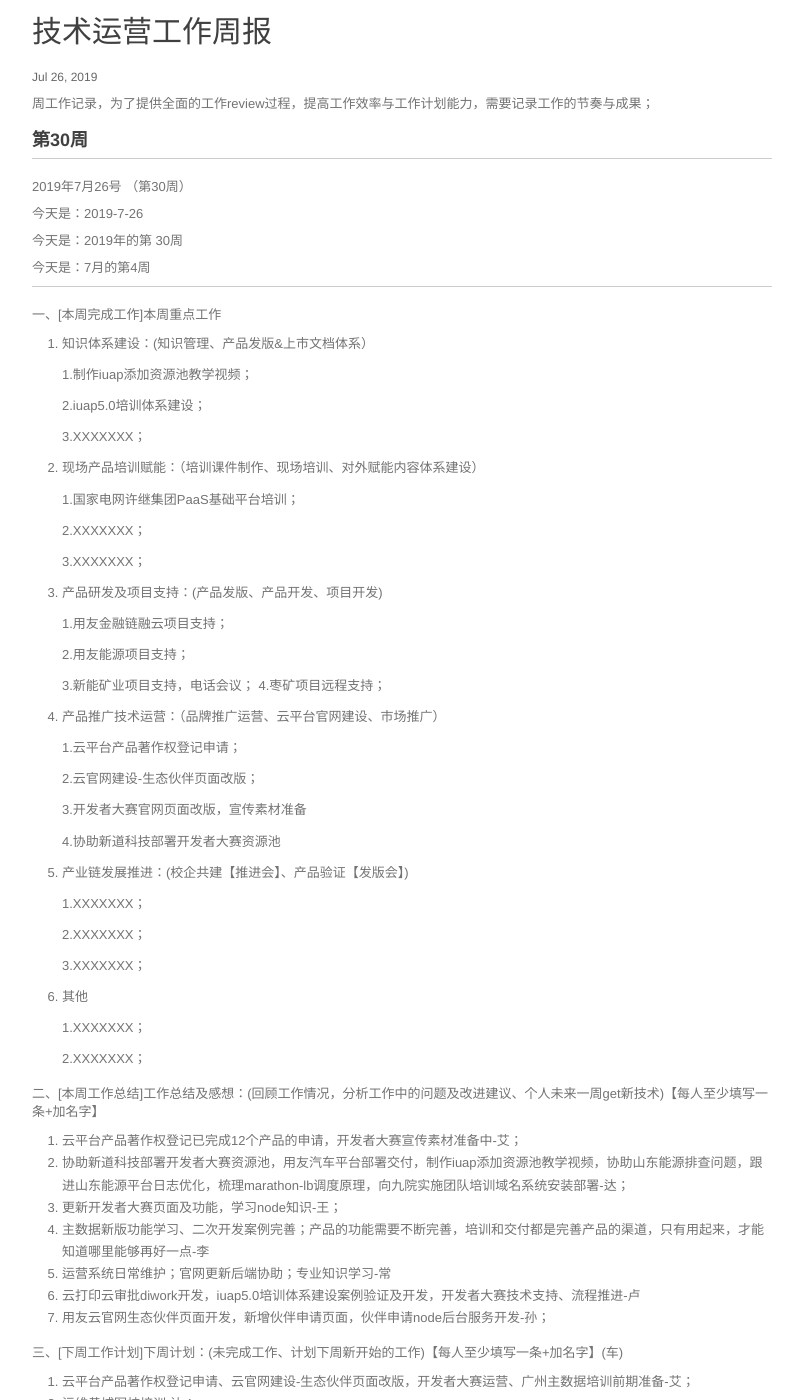
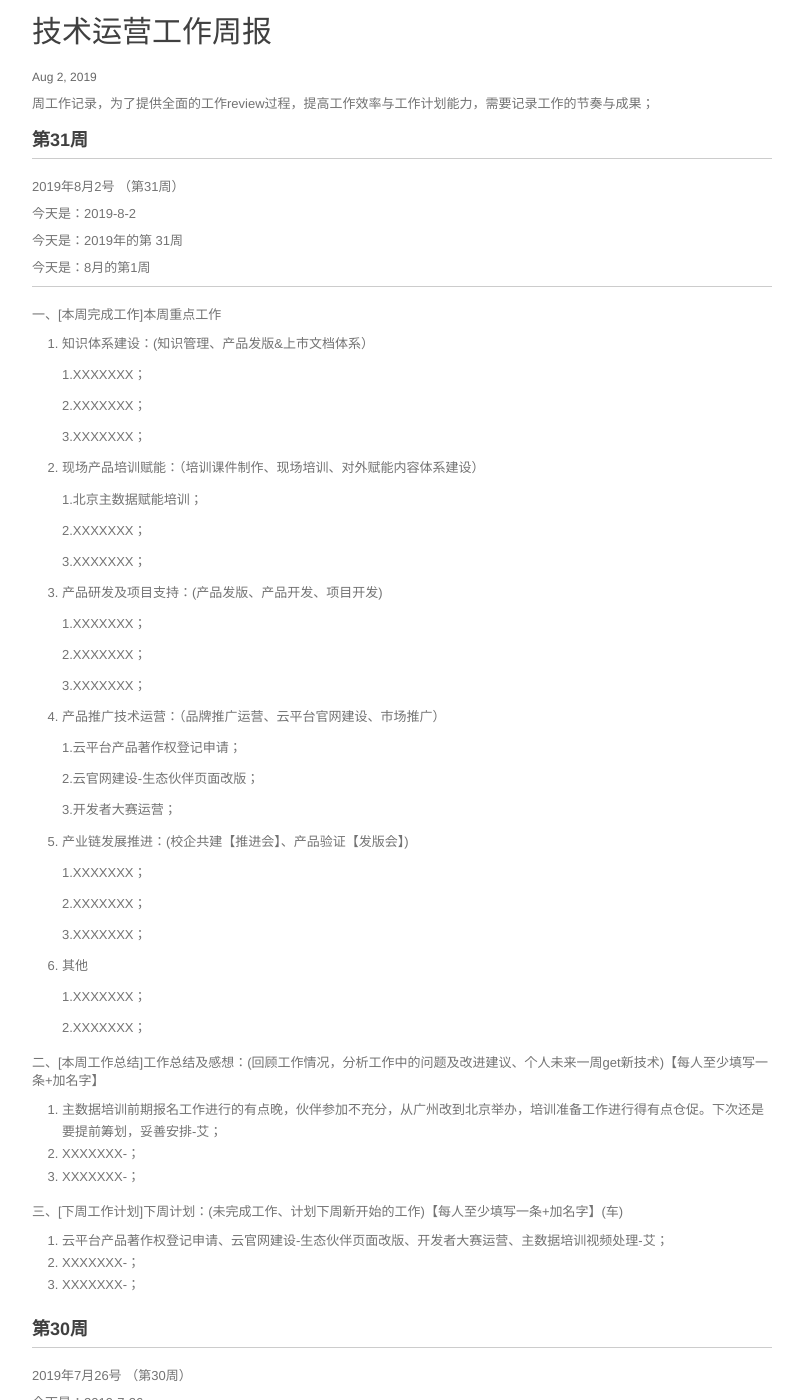
Before and after one commit to walllFlower/blog, a Jekyll site: the page built from _posts/2018-07-17-day_report_cxz.md, in a window 1280 px wide and 1400 px high, scrolled down 203 px. Shown: the whole window, without its empty margins (238-1041 px from the left). Built offline with Jekyll 4.4.1, drawn with Linux system fonts in a browser that asks for light colours; comment, search, counter and statistics services are not loaded.

Commit message:
Update 2018-07-17-day_report_cxz.md

```diff
--- a/_posts/2018-07-17-day_report_cxz.md
+++ b/_posts/2018-07-17-day_report_cxz.md
@@ -1,11 +1,88 @@
 ---
 layout: post
 title:  "技术运营工作周报"
-date:   2019-7-26 14:57:32
+date:   2019-8-2 14:57:32
 categories: 技术运营工作周报
 ---
 
 周工作记录，为了提供全面的工作review过程，提高工作效率与工作计划能力，需要记录工作的节奏与成果；
+
+###  第31周
+
+***
+
+2019年8月2号 （第31周）
+
+今天是：2019-8-2
+
+今天是：2019年的第 31周
+
+今天是：8月的第1周
+
+***
+
+一、[本周完成工作]本周重点工作
+
+1. 知识体系建设：(知识管理、产品发版&上市文档体系）
+
+    1.XXXXXXX；
+
+    2.XXXXXXX；
+
+    3.XXXXXXX；
+
+2. 现场产品培训赋能：（培训课件制作、现场培训、对外赋能内容体系建设）
+
+    1.北京主数据赋能培训；
+
+    2.XXXXXXX；
+
+    3.XXXXXXX；
+
+3. 产品研发及项目支持：(产品发版、产品开发、项目开发)
+
+    1.XXXXXXX；
+
+    2.XXXXXXX；
+
+    3.XXXXXXX；
+
+4. 产品推广技术运营：（品牌推广运营、云平台官网建设、市场推广）
+
+    1.云平台产品著作权登记申请；
+
+    2.云官网建设-生态伙伴页面改版；
+
+    3.开发者大赛运营；
+
+
+5. 产业链发展推进：(校企共建【推进会】、产品验证【发版会】)
+
+    1.XXXXXXX；
+
+    2.XXXXXXX；
+
+    3.XXXXXXX；
+
+6. 其他
+
+    1.XXXXXXX；
+
+    2.XXXXXXX；
+
+二、[本周工作总结]工作总结及感想：(回顾工作情况，分析工作中的问题及改进建议、个人未来一周get新技术)【每人至少填写一条+加名字】
+
+1. 主数据培训前期报名工作进行的有点晚，伙伴参加不充分，从广州改到北京举办，培训准备工作进行得有点仓促。下次还是要提前筹划，妥善安排-艾；
+2. XXXXXXX-；
+3. XXXXXXX-；
+
+三、[下周工作计划]下周计划：(未完成工作、计划下周新开始的工作)【每人至少填写一条+加名字】(车)
+
+1. 云平台产品著作权登记申请、云官网建设-生态伙伴页面改版、开发者大赛运营、主数据培训视频处理-艾；
+2. XXXXXXX-；
+3. XXXXXXX-；
+
+
 
 ###  第30周
 
```
